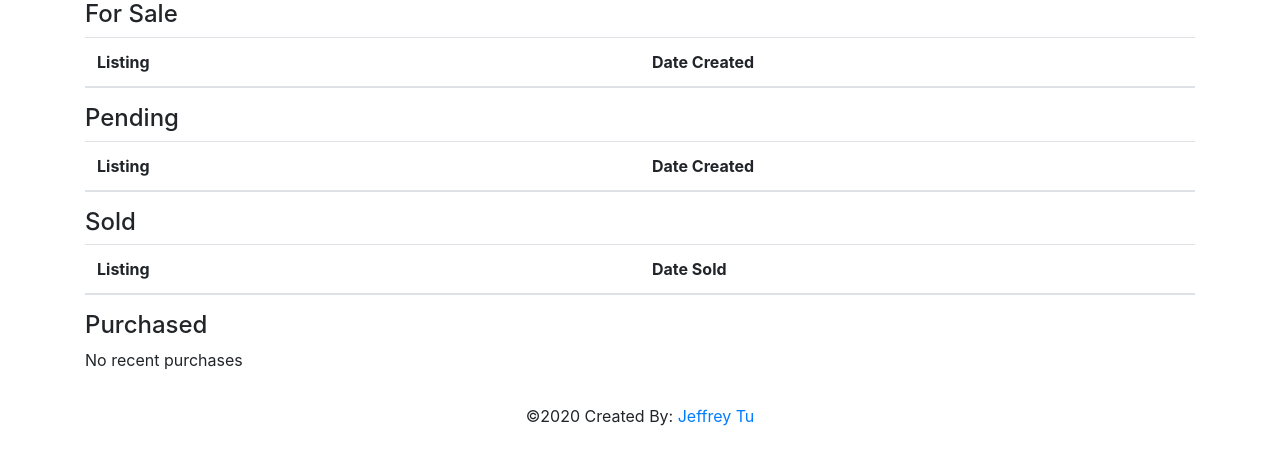
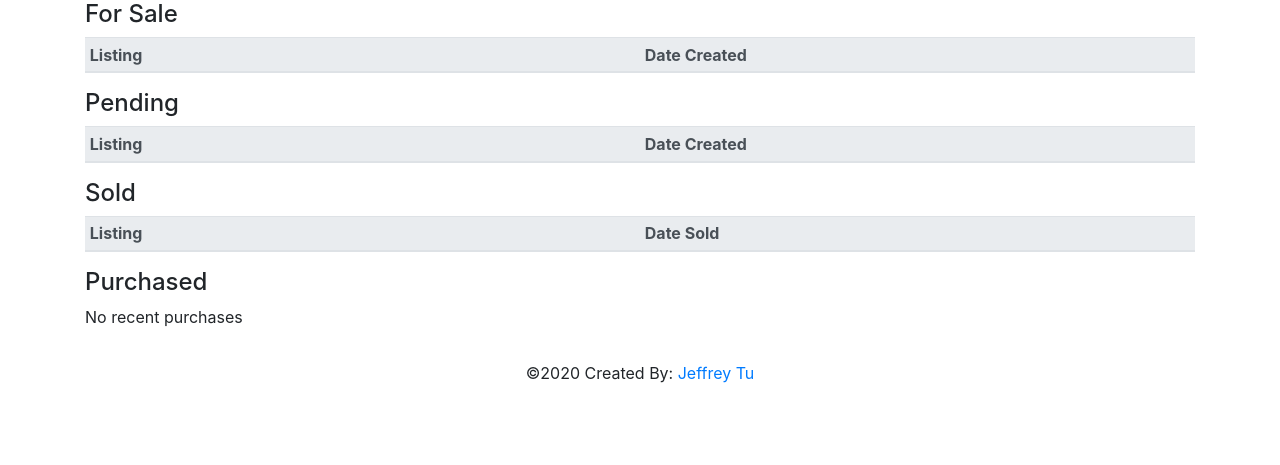
Before and after one commit to jeffreytu/drg-market, a Django app: page /dash/ in a window 1280 px wide. Shown: the part 56-521 px from the top of the page. Run offline with Django 3.2, Linux system fonts and the light colour scheme; data that the repository does not hold is empty; some libraries are stand-ins or nearby versions.

Commit message:
update dash table layout

```diff
--- a/store/templates/user_home.html
+++ b/store/templates/user_home.html
@@ -2,8 +2,8 @@
 
 {% block content %}
     <h4>For Sale</h4>
-    <table class="table listing-table">
-        <thead>
+    <table class="table listing-table table-sm">
+        <thead class="thead-light">
             <tr>
             <th style="width:50%">Listing</th>
             <th style="width:40%">Date Created</th>
@@ -25,8 +25,8 @@
         </tbody>
     </table>
     <h4>Pending</h4>
-    <table class="table listing-table">
-        <thead>
+    <table class="table listing-table table-sm">
+        <thead class="thead-light">
             <tr>
                 <th style="width:50%">Listing</th>
                 <th style="width:40%">Date Created</th>
@@ -49,8 +49,8 @@
     </table>
 
     <h4>Sold</h4>
-    <table class="table">
-        <thead>
+    <table class="table table-sm">
+        <thead class="thead-light">
             <tr>
                 <th style="width:50%">Listing</th>
                 <th style="width:40%">Date Sold</th>
@@ -74,8 +74,8 @@
 
     <h4>Purchased</h4>
     {% if purchased %}
-        <table class="table">
-            <thead>
+        <table class="table table-sm">
+            <thead class="thead-light">
                 <tr>
                     <th style="width:50%">Listing</th>
                     <th style="width:40%">Date Purchased</th>
@@ -90,6 +90,7 @@
                     <td>{{ transaction.date }}</td>
                 </tr>
             {% endfor %}
+        </table>
     {% else %}
         <p><span>No recent purchases</span></p>
     {% endif %}
```
